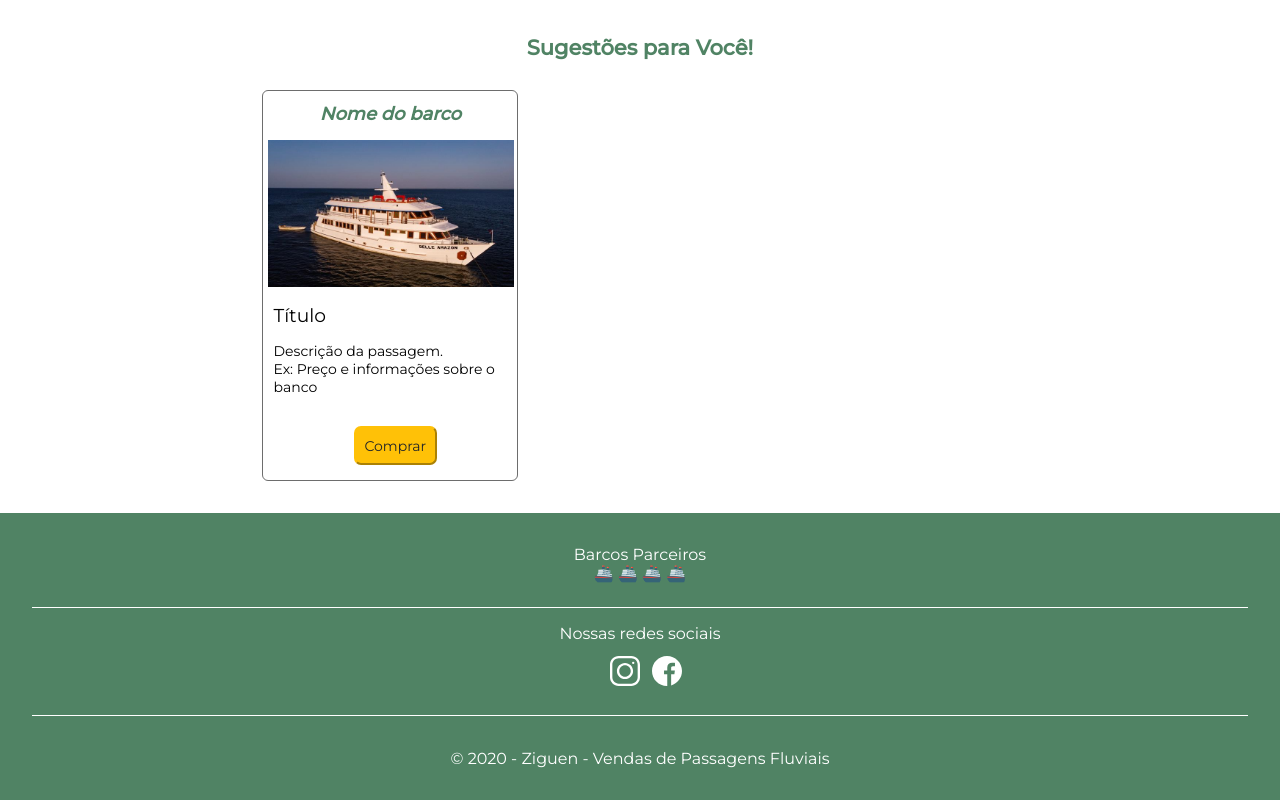
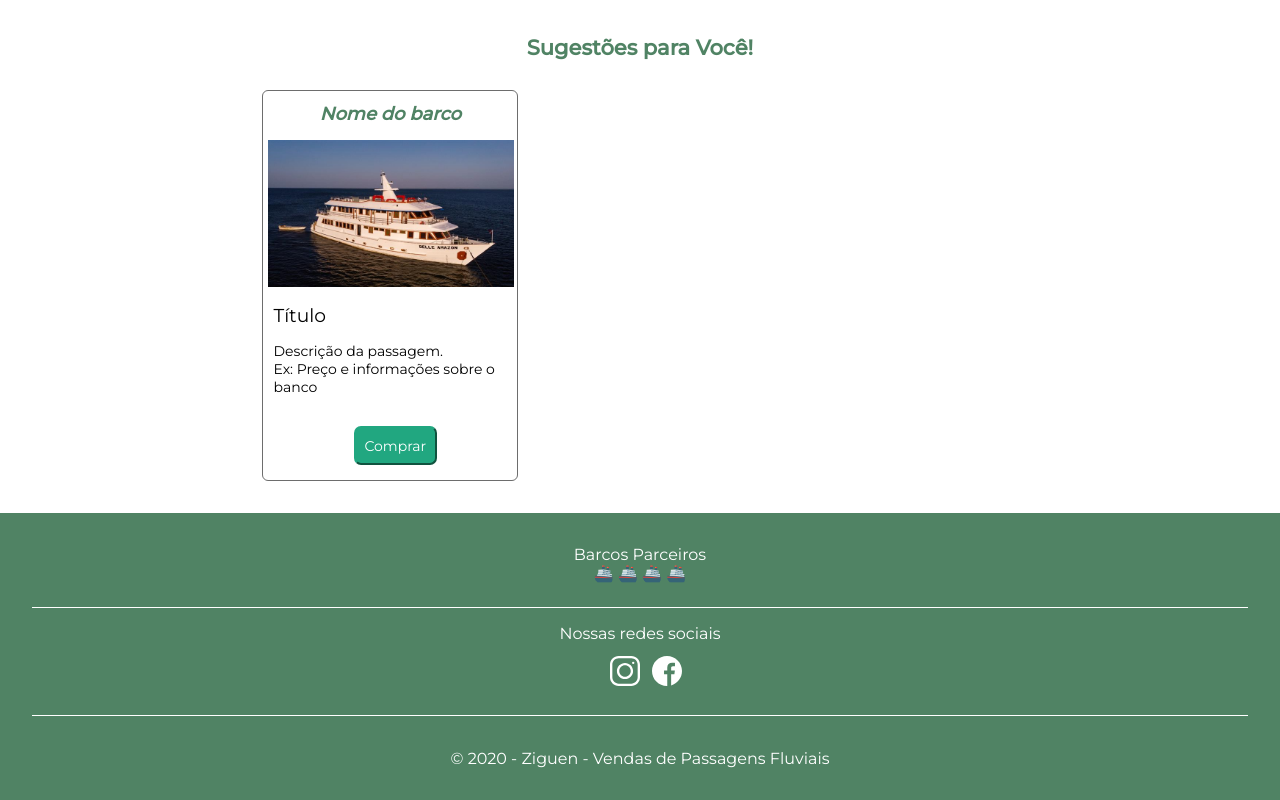
Before and after one commit to GeiseSaunier/2020.1-Ziguen-Front, a React (Create React App) app: page / in a window 1280 px wide. Shown: the part 648-1448 px from the top of the page. Built offline with nearby package versions, Linux system fonts and the light colour scheme.

Commit message:
feat(#22): Commenting the code
Co-authored-by: liversonp <liverson.p@gmail.com>

```diff
--- a/src/pages/Home.tsx
+++ b/src/pages/Home.tsx
@@ -17,6 +17,7 @@ import barcoImg from '../images/barco-ilustracao.jpg'
 function Home() {
     return (
         <div id="home-page">
+            {/*--------------- Top Bar ---------------*/}
             <div className="top-bar">
                 <img src={logoImg} alt="Logo" className="img-logo" />
                 <div className="navbar">
@@ -29,6 +30,7 @@ function Home() {
                     <b><p>PASSAGENS FLUVIAIS</p></b>
                 </div>
             </div>
+            {/*--------------- Carousel --------------*/}
             <div className="carousel">
                 <CarouselProvider className="carousel-provider"
                     naturalSlideWidth={480}
@@ -44,6 +46,7 @@ function Home() {
                     <ButtonNext className="button button-next">&#187;</ButtonNext>
                 </CarouselProvider>
             </div>
+            {/*--------------- Barra de Pesquisa ---------------*/}
             <div className="search">
                 <b><p>Encontre suas passagens de Barco:</p></b>
                 <div className = "labels">
@@ -55,9 +58,10 @@ function Home() {
                     <input id="origin" placeholder = "Cidade"/>
                     <input id="destination" placeholder = "Cidade"/>
                     <input id="day" placeholder = "dd/mm/aa" type = "date"/>
-                    <button>Buscar</button>
+                    <Link to = "/"><button>Buscar</button></Link>
                 </div>
             </div>
+            {/*--------------- Cards ---------------*/}
             <div className="cards">
                 <h3>Sugestões para Você!</h3>
                 <div className = "space"></div>
@@ -77,6 +81,7 @@ function Home() {
                     </div>
                 </div>
             </div>
+            {/*--------------- Footer ---------------*/}
             <div className="footer">
                 <p>Barcos Parceiros</p>
                 <p>&#128674; &#128674; &#128674; &#128674;</p>
--- a/src/styles/pages/footer.css
+++ b/src/styles/pages/footer.css
@@ -9,6 +9,7 @@
     width: 100%;
     height: 30%;
     display: block;
+    align-items: center;
 }
 
 .footer p {
@@ -29,13 +30,13 @@
 
 .footer .instagram-logo {
     height: 30px;
-    margin-left: 47.5%;
+    padding-left: 47.5%;
     margin-top: 1%;
 }
 
 .footer .facebook-logo {
     height: 30px;
-    margin-left: 1%;
+    padding-left: 1%;
     margin-top: 1%;
 }
 
--- a/src/styles/pages/home.css
+++ b/src/styles/pages/home.css
@@ -1,4 +1,3 @@
-
 /*--------------- HOME PAGE ---------------*/
 
 #home-page {
@@ -57,7 +56,7 @@
 
 .search .labels {
     margin-top: 4%;
-    margin-left: 15%;
+    padding-left: 15%;
 }
 
 .search .labels label {
@@ -144,10 +143,10 @@
 }
 
 .cards .card button {
-    background-color: #ffc107;
-    border-color: #ffc107;
+    background-color:#21A780;
+    border-color:#21A780;
     border-radius: 7px;
-    color: #212529;
+    color: #ffffff;
     font-size: 14px;
     margin-left: 35.5%;
     padding: 3.5%;
```
